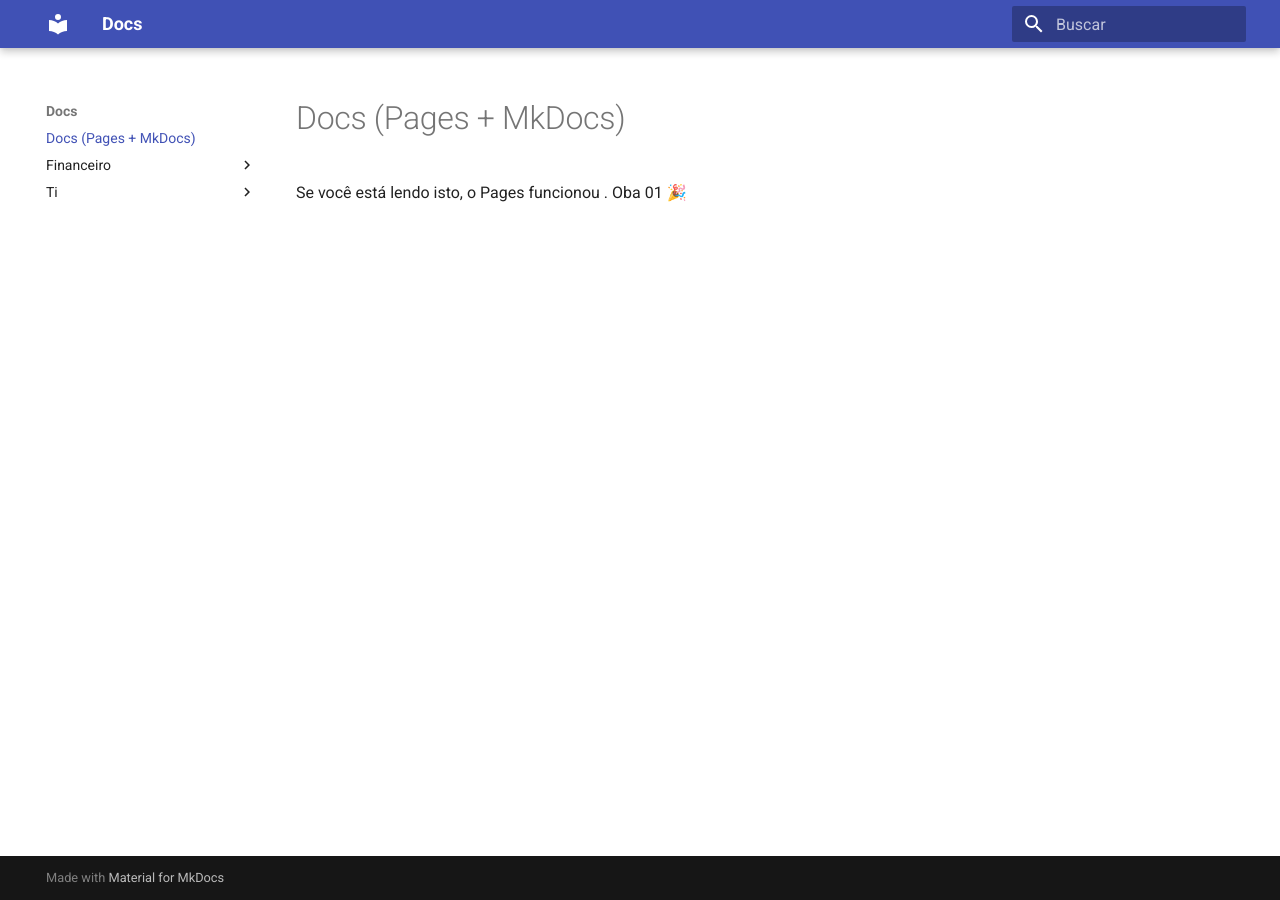
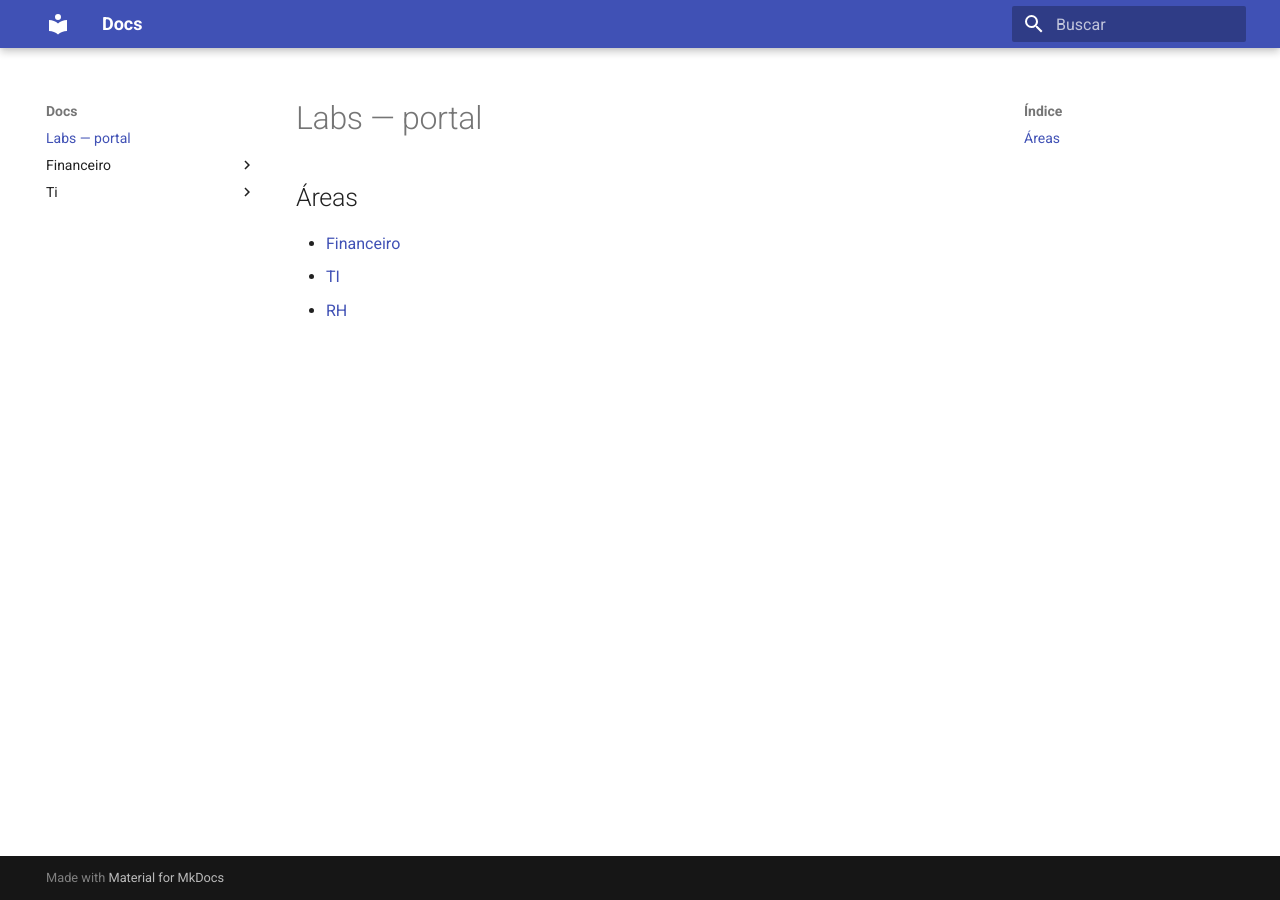
Before and after one commit to adherculano/docs, an MkDocs documentation site: the page built from docs/index.md, in a window 1280 px wide. Built offline with MkDocs 1.6.1 and Material for MkDocs 9.7.7, drawn with Linux system fonts in a browser that asks for light colours.

Commit message:
Update index.md

```diff
--- a/docs/index.md
+++ b/docs/index.md
@@ -1,3 +1,6 @@
-# Docs (Pages + MkDocs)
+# Labs — portal
 
-Se você está lendo isto, o Pages funcionou . Oba 01 🎉
+## Áreas
+- [Financeiro](financeiro/index.md)
+- [TI](ti/index.md)
+- [RH](rh/index.md)
```
